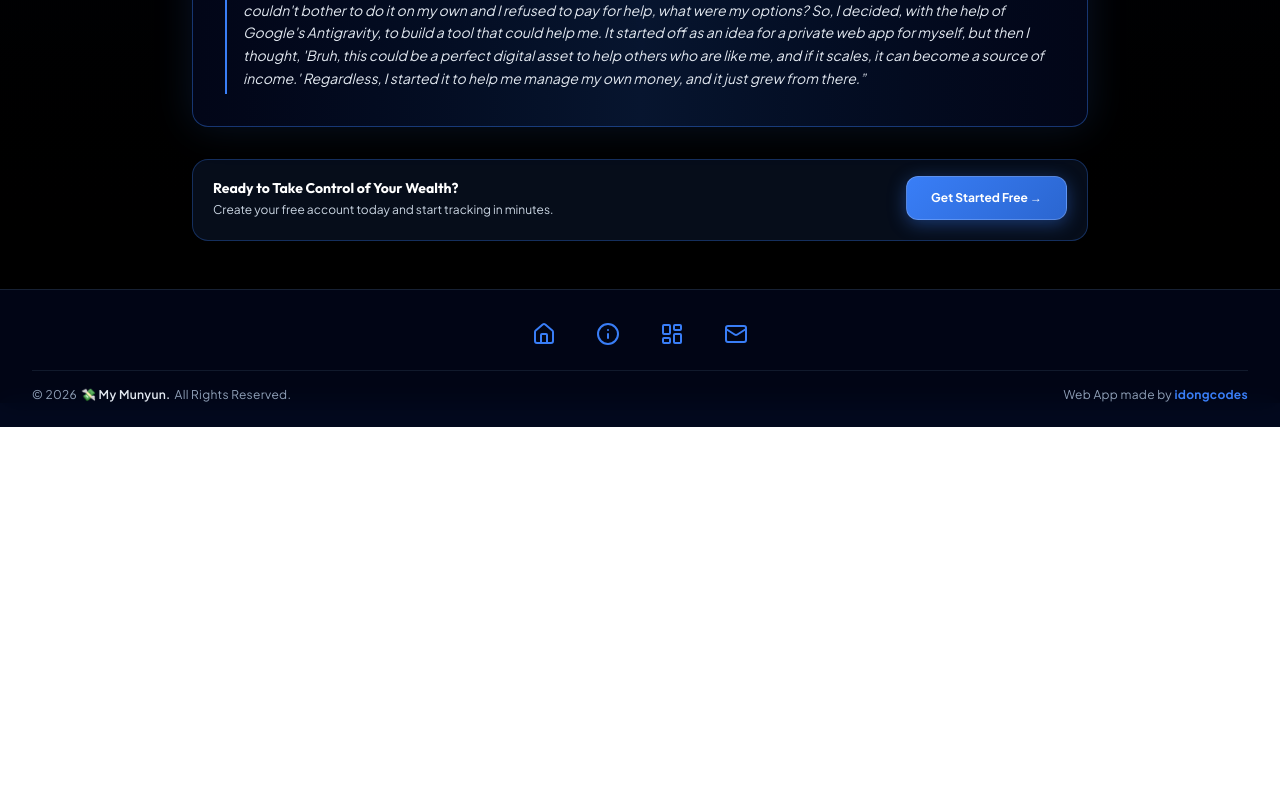
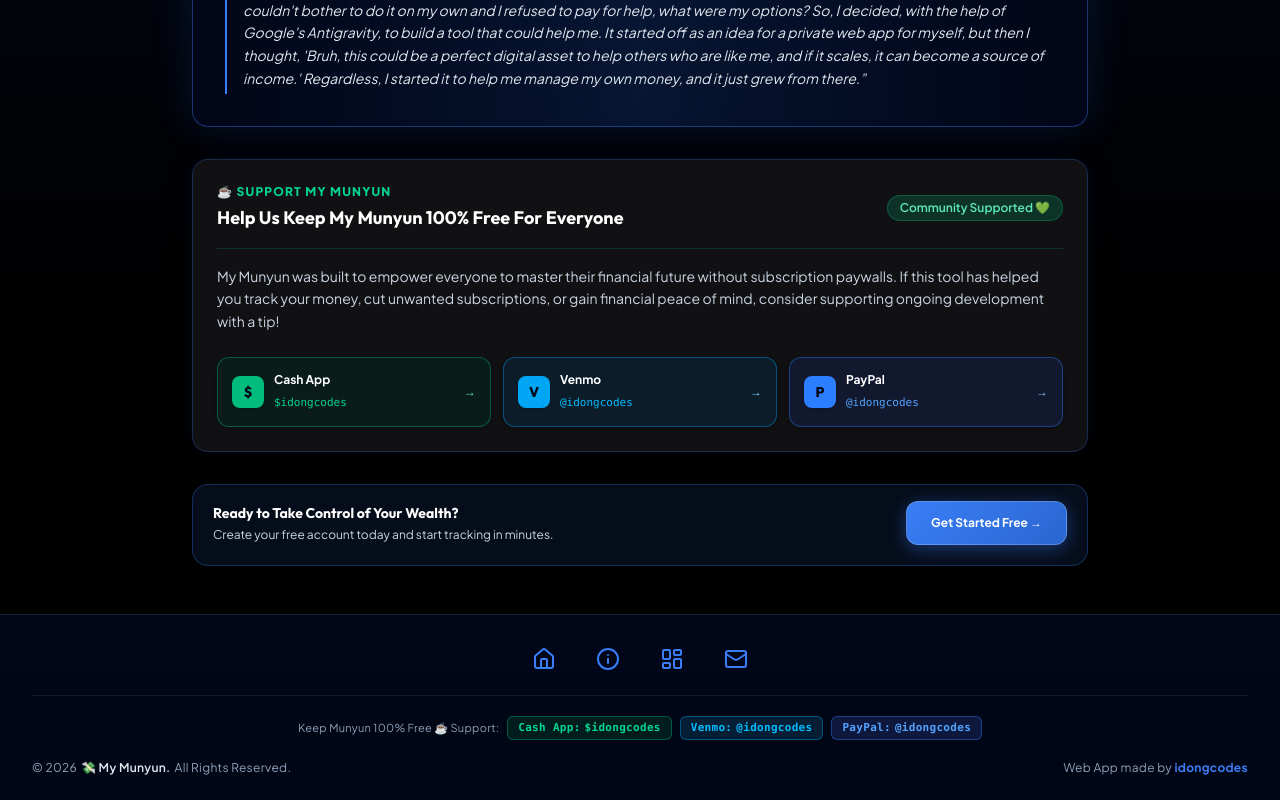
Before and after one commit to idongCodes/my-munyun, a Next.js app: page /about in a window 1280 px wide. Shown: the part 1197-1997 px from the top of the page. Before the commit the page ends 1624 px from the top, so only its background shows below. Built offline with nearby package versions, Linux system fonts and the light colour scheme.

Commit message:
feat: add donation handles (Cash App, Venmo, PayPal) to About page and Footer

```diff
--- a/src/app/Footer.tsx
+++ b/src/app/Footer.tsx
@@ -100,6 +100,38 @@ export default function Footer() {
           })}
         </nav>
 
+        {/* Support / Donation Handles Row */}
+        <div className="flex flex-wrap items-center justify-center gap-2 text-[11px] font-semibold text-slate-300 py-1">
+          <span className="text-slate-400 font-normal">Keep Munyun 100% Free ☕ Support:</span>
+          <a
+            href="https://cash.app/$idongcodes"
+            target="_blank"
+            rel="noopener noreferrer"
+            className="text-emerald-400 hover:text-emerald-300 bg-emerald-950/60 hover:bg-emerald-900/80 px-2.5 py-1 rounded-md border border-emerald-500/40 transition-colors flex items-center gap-1 font-mono"
+          >
+            <span>Cash App:</span>
+            <span className="font-bold">$idongcodes</span>
+          </a>
+          <a
+            href="https://venmo.com/idongcodes"
+            target="_blank"
+            rel="noopener noreferrer"
+            className="text-sky-400 hover:text-sky-300 bg-sky-950/60 hover:bg-sky-900/80 px-2.5 py-1 rounded-md border border-sky-500/40 transition-colors flex items-center gap-1 font-mono"
+          >
+            <span>Venmo:</span>
+            <span className="font-bold">@idongcodes</span>
+          </a>
+          <a
+            href="https://paypal.me/idongcodes"
+            target="_blank"
+            rel="noopener noreferrer"
+            className="text-blue-400 hover:text-blue-300 bg-blue-950/60 hover:bg-blue-900/80 px-2.5 py-1 rounded-md border border-blue-500/40 transition-colors flex items-center gap-1 font-mono"
+          >
+            <span>PayPal:</span>
+            <span className="font-bold">@idongcodes</span>
+          </a>
+        </div>
+
         {/* Copyright & Creator Row */}
         <div className="flex flex-col sm:flex-row items-center justify-between w-full gap-2.5">
           <div className="flex items-center justify-center gap-1 flex-wrap">
--- a/src/app/about/page.tsx
+++ b/src/app/about/page.tsx
@@ -87,6 +87,86 @@ export default function AboutPage() {
           </blockquote>
         </div>
 
+        {/* Support & Donations Card */}
+        <div className="custom-card p-6 sm:p-8 border-emerald-500/40 bg-gradient-to-r from-emerald-950/30 via-slate-950 to-emerald-950/30 shadow-[0_0_40px_rgba(16,185,129,0.15)] text-left space-y-4">
+          <div className="flex flex-col sm:flex-row items-start sm:items-center justify-between gap-3 border-b border-emerald-500/20 pb-4">
+            <div className="space-y-1">
+              <span className="text-xs uppercase font-extrabold tracking-widest text-emerald-400 flex items-center gap-1.5">
+                <span>☕ Support My Munyun</span>
+              </span>
+              <h3 className="text-lg font-bold text-white font-outfit">
+                Help Us Keep My Munyun 100% Free For Everyone
+              </h3>
+            </div>
+            <span className="text-xs bg-emerald-500/20 text-emerald-300 font-semibold px-3 py-1 rounded-full border border-emerald-500/30">
+              Community Supported 💚
+            </span>
+          </div>
+
+          <p className="text-xs sm:text-sm text-slate-300 leading-relaxed">
+            My Munyun was built to empower everyone to master their financial future without subscription paywalls. If this tool has helped you track your money, cut unwanted subscriptions, or gain financial peace of mind, consider supporting ongoing development with a tip!
+          </p>
+
+          <div className="grid grid-cols-1 sm:grid-cols-3 gap-3 pt-2">
+            {/* Cash App */}
+            <a
+              href="https://cash.app/$idongcodes"
+              target="_blank"
+              rel="noopener noreferrer"
+              className="flex items-center justify-between p-3.5 rounded-xl bg-emerald-950/40 hover:bg-emerald-900/50 border border-emerald-500/40 text-emerald-300 hover:text-white transition-all shadow-md group cursor-pointer"
+            >
+              <div className="flex items-center gap-2.5">
+                <span className="w-8 h-8 rounded-lg bg-emerald-500 text-slate-950 font-extrabold text-sm flex items-center justify-center font-outfit shadow-sm">
+                  $
+                </span>
+                <div className="text-left">
+                  <span className="text-xs font-bold block text-white">Cash App</span>
+                  <span className="text-[11px] text-emerald-400 font-mono">$idongcodes</span>
+                </div>
+              </div>
+              <span className="text-xs group-hover:translate-x-1 transition-transform">→</span>
+            </a>
+
+            {/* Venmo */}
+            <a
+              href="https://venmo.com/idongcodes"
+              target="_blank"
+              rel="noopener noreferrer"
+              className="flex items-center justify-between p-3.5 rounded-xl bg-sky-950/40 hover:bg-sky-900/50 border border-sky-500/40 text-sky-300 hover:text-white transition-all shadow-md group cursor-pointer"
+            >
+              <div className="flex items-center gap-2.5">
+                <span className="w-8 h-8 rounded-lg bg-sky-500 text-slate-950 font-extrabold text-sm flex items-center justify-center font-outfit shadow-sm">
+                  V
+                </span>
+                <div className="text-left">
+                  <span className="text-xs font-bold block text-white">Venmo</span>
+                  <span className="text-[11px] text-sky-400 font-mono">@idongcodes</span>
+                </div>
+              </div>
+              <span className="text-xs group-hover:translate-x-1 transition-transform">→</span>
+            </a>
+
+            {/* PayPal */}
+            <a
+              href="https://paypal.me/idongcodes"
+              target="_blank"
+              rel="noopener noreferrer"
+              className="flex items-center justify-between p-3.5 rounded-xl bg-blue-950/40 hover:bg-blue-900/50 border border-blue-500/40 text-blue-300 hover:text-white transition-all shadow-md group cursor-pointer"
+            >
+              <div className="flex items-center gap-2.5">
+                <span className="w-8 h-8 rounded-lg bg-blue-500 text-slate-950 font-extrabold text-sm flex items-center justify-center font-outfit shadow-sm">
+                  P
+                </span>
+                <div className="text-left">
+                  <span className="text-xs font-bold block text-white">PayPal</span>
+                  <span className="text-[11px] text-blue-400 font-mono">@idongcodes</span>
+                </div>
+              </div>
+              <span className="text-xs group-hover:translate-x-1 transition-transform">→</span>
+            </a>
+          </div>
+        </div>
+
           {/* Action Button Banner */}
           <div className="pt-4 flex flex-col sm:flex-row items-center justify-between gap-4 bg-[#397ef7]/10 border border-[#397ef7]/30 p-5 rounded-2xl">
             <div className="text-left space-y-1">
```
